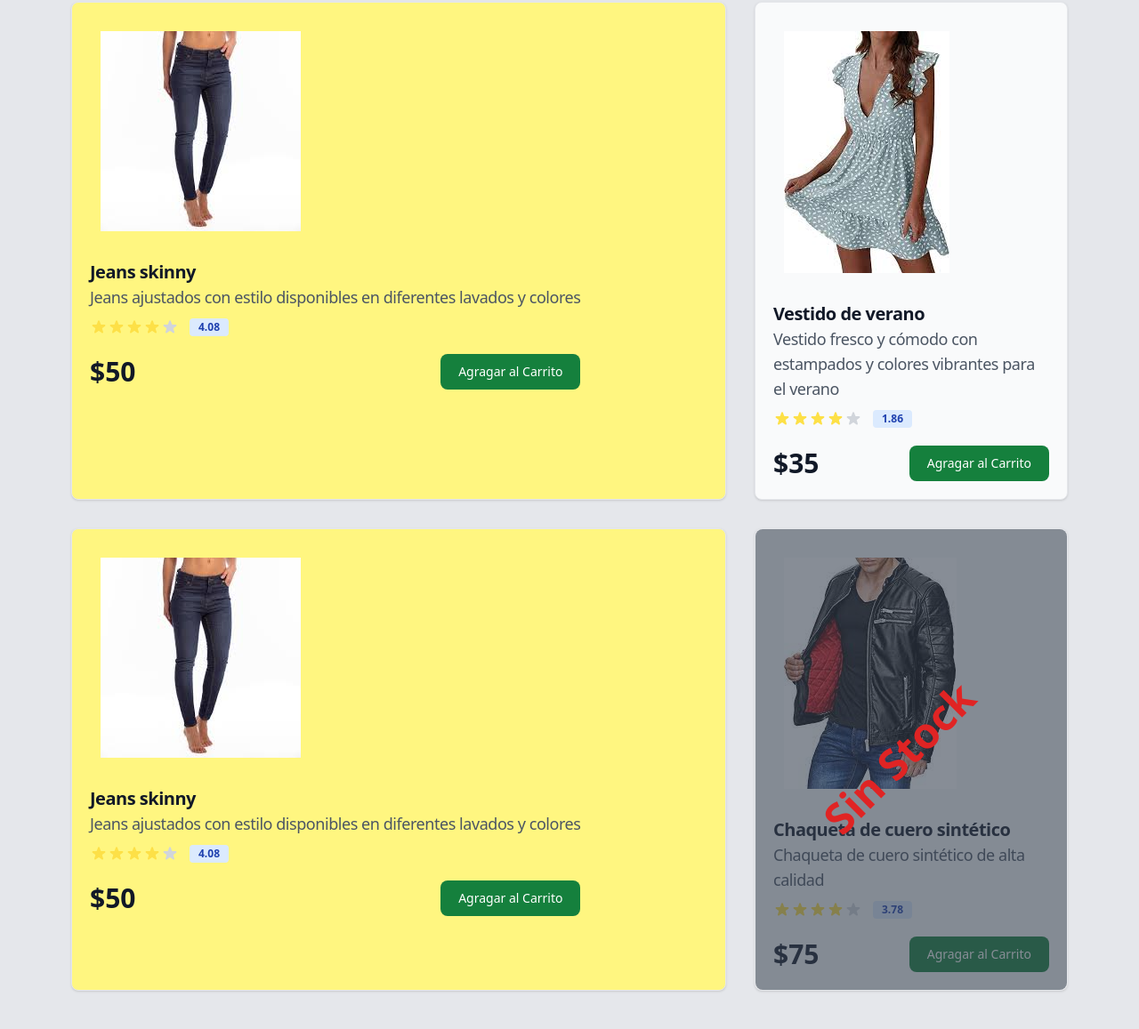
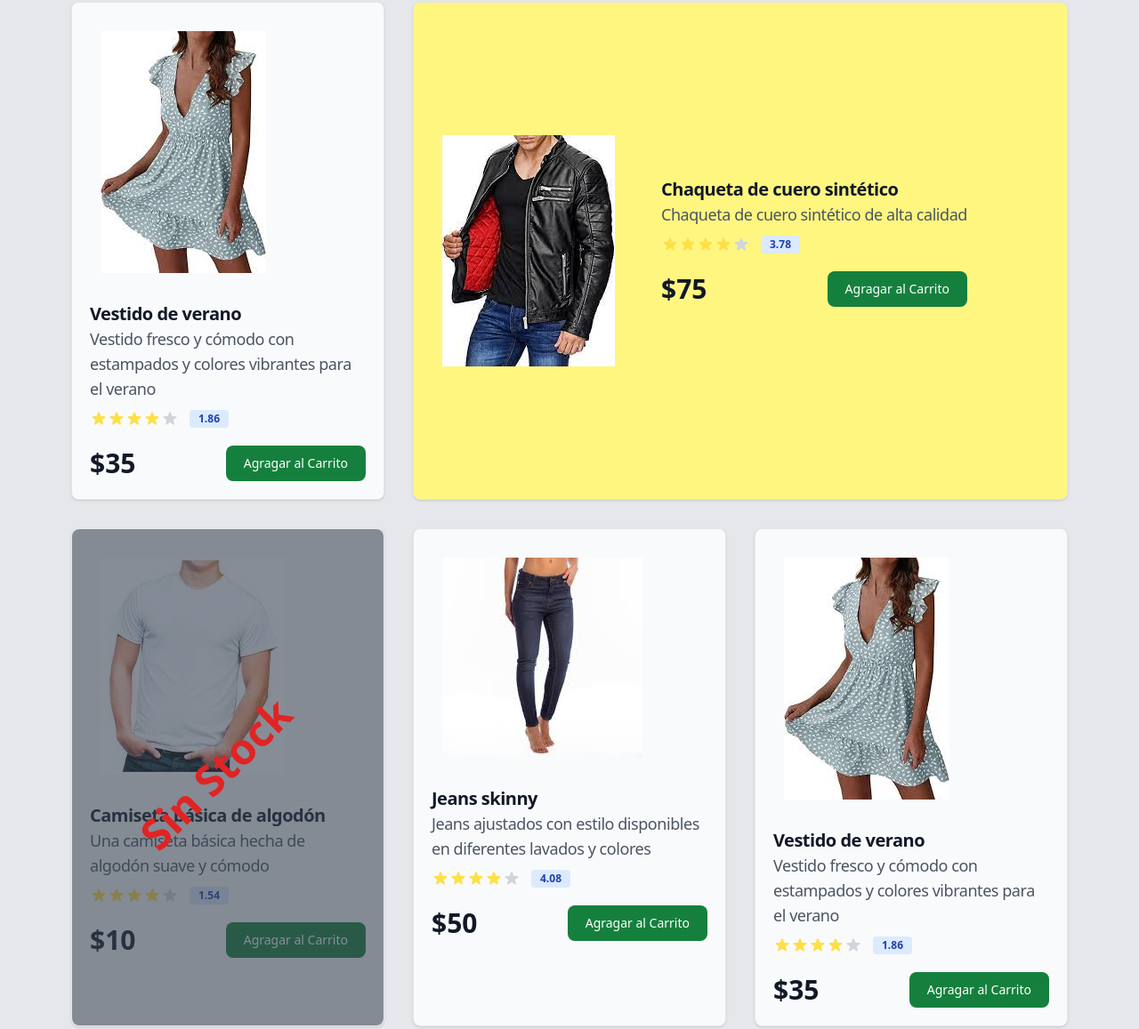
Before and after one commit to juanPabloSarobe/Javascript-Comision51330, a plain HTML site: page index.html in a window 1280 px wide. Shown: the part 1366-2523 px from the top of the page at 89% size. Drawn offline with nearby package versions, Linux system fonts and the light colour scheme.

Commit message:
agregando una card manualmente pero hidden para que compile los css tailwind

```diff
--- a/index.html
+++ b/index.html
@@ -569,13 +569,15 @@
 
 
 
-
-  <div id="zonaProductos" class=" p-4 mx-auto my-4  lg:max-w-6xl grid grid-cols-1 grid-flow-dense md:grid-cols-2 lg:grid-cols-3 gap-8 justify-items-center  ">
+  <!-- iniciacion de las clases, para que tailwind las compile en el css final y poder usarlas con el creador de tarjetas -->
   <div class=" destacado conStock hidden">
   </div>
+  <!-- fin de iniciacion de claes -->
 
+  <div id="zonaProductos"
+    class=" p-4 mx-auto my-4  lg:max-w-6xl grid grid-cols-1 grid-flow-dense md:grid-cols-2 lg:grid-cols-3 gap-8 justify-items-center  ">
 
- <div id="produto2" class="w-full relative hover:scale-110 transition-transform max-w-sm bg-gray-50 border border-gray-200 rounded-lg shadow dark:bg-gray-800 dark:border-gray-700 conStock destacado">
+    <div id="producto6" class="w-full relative hover:scale-105 transition-transform max-w-sm bg-gray-50 border border-gray-200 rounded-lg shadow dark:bg-gray-800 dark:border-gray-700 conStock">
 
 
 
@@ -621,7 +623,7 @@
               </div>
               <div class="flex items-center justify-between">
                   <span class="text-3xl font-bold text-gray-900 dark:text-white">$50</span>
-              <button onclick="comprar(1)" class="text-white bg-green-700 hover:bg-green-800 focus:ring-4 focus:outline-none focus:ring-green-300 font-medium rounded-lg text-sm px-5 py-2.5 text-center dark:bg-green-600 dark:hover:bg-green-700 dark:focus:ring-green-800">
+                  <button onclick="comprar(5)" class="text-white bg-green-700 hover:bg-green-800 focus:ring-4 focus:outline-none focus:ring-green-300 font-medium rounded-lg text-sm px-5 py-2.5 text-center dark:bg-green-600 dark:hover:bg-green-700 dark:focus:ring-green-800">
                       Agragar al Carrito
 
                   </button>
@@ -630,7 +632,7 @@
           </div>
 
       </div>
-  <div class="absolute  inset-0 ">
+      <div class="absolute inset-0 ">
 
           <div class=" bg-gray-700 opacity-60 absolute inset-0 rounded-lg cursor-not-allowed flex items-center">
           </div>
@@ -639,6 +641,7 @@
       </div>
 
   </div>
+
   </div>
 
   <div class="prose text-gray-200">
--- a/input.css
+++ b/input.css
@@ -8,7 +8,7 @@
     @apply flex bg-destacado-200 md:col-span-2 md:max-w-5xl !important
   }
   .destacado > div:first-child{
-    @apply block  items-center
+    @apply block md:flex items-center
   }
 
   .conStock > div:last-child{
@@ -18,5 +18,7 @@
   .zonaProductos{
     @apply p-4 mx-auto my-4  lg:max-w-6xl grid grid-cols-1 grid-flow-dense md:grid-cols-2 lg:grid-cols-3 gap-8 justify-items-center
   }
-
+  .vistaAmpliada{
+    @apply hover:scale-105
+  }
 }
--- a/js/datos.js
+++ b/js/datos.js
@@ -68,9 +68,14 @@
 
 const productosArr = [
 	["Camiseta básica de algodón", "Una camiseta básica hecha de algodón suave y cómodo", 10, 50, "img1.jpeg", 1.54, 1, 1, "Oferta verano clasico", false, "Unisex"],
-	["Jeans skinny", "Jeans ajustados con estilo disponibles en diferentes lavados y colores", 50, 40, "img2.jpeg", 4.08, 2, 6, "Oferta verano", true, "Femenino"],
+	["Jeans skinny", "Jeans ajustados con estilo disponibles en diferentes lavados y colores", 50, 40, "img2.jpeg", 4.08, 2, 6, "Oferta verano", false, "Femenino"],
 	["Vestido de verano", "Vestido fresco y cómodo con estampados y colores vibrantes para el verano", 35, 60, "img3.jpeg", 1.86, 8, 7, "Verano", false, "Femenino"],
-	["Chaqueta de cuero sintético", "Chaqueta de cuero sintético de alta calidad", 75, 0, "img4.jpeg", 3.78, 7, 5, "Cuero noche oferta", false, "Masculino"]
+	["Chaqueta de cuero sintético", "Chaqueta de cuero sintético de alta calidad", 75, 10, "img4.jpeg", 3.78, 7, 5, "Cuero noche oferta", true, "Masculino"],
+  ["Camiseta básica de algodón", "Una camiseta básica hecha de algodón suave y cómodo", 10, 0, "img1.jpeg", 1.54, 1, 1, "Oferta verano clasico", false, "Unisex"],
+	["Jeans skinny", "Jeans ajustados con estilo disponibles en diferentes lavados y colores", 50, 40, "img2.jpeg", 4.08, 2, 6, "Oferta verano", false, "Femenino"],
+	["Vestido de verano", "Vestido fresco y cómodo con estampados y colores vibrantes para el verano", 35, 60, "img3.jpeg", 1.86, 8, 7, "Verano", false, "Femenino"],
+	["Chaqueta de cuero sintético", "Chaqueta de cuero sintético de alta calidad", 75, 10, "img4.jpeg", 3.78, 7, 5, "Cuero noche oferta", false, "Masculino"]
+
 ]
 
 const categorias = [
--- a/js/script.js
+++ b/js/script.js
@@ -392,7 +392,7 @@ listaProductos.forEach((producto, indice) => {
     let card = document.createElement("div");
 
     card.id = 'producto'+producto.idProd
-    card.classList.add("w-full", "relative",  "hover:scale-110", "transition-transform", "max-w-sm",  "bg-gray-50", "border", "border-gray-200", "rounded-lg", "shadow", "dark:bg-gray-800", "dark:border-gray-700");
+    card.classList.add("w-full", "relative",  "hover:scale-105", "transition-transform", "max-w-sm",  "bg-gray-50", "border", "border-gray-200", "rounded-lg", "shadow", "dark:bg-gray-800", "dark:border-gray-700");
     producto.stockProd > 0 ? card.classList.add("conStock") : ""
     producto.destacado ? card.classList.add("destacado"):""
 
```
Also changed, not shown: style/style.css. Lines whose indentation alone changed are shown as unchanged.
